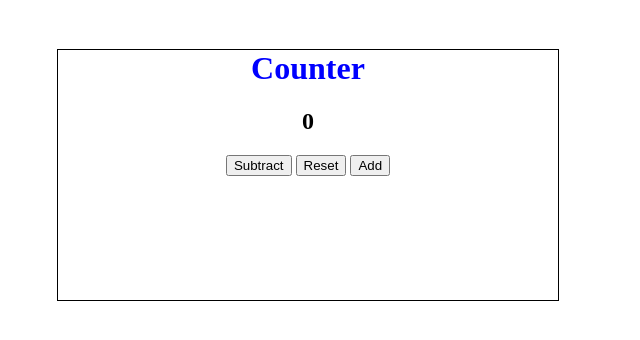
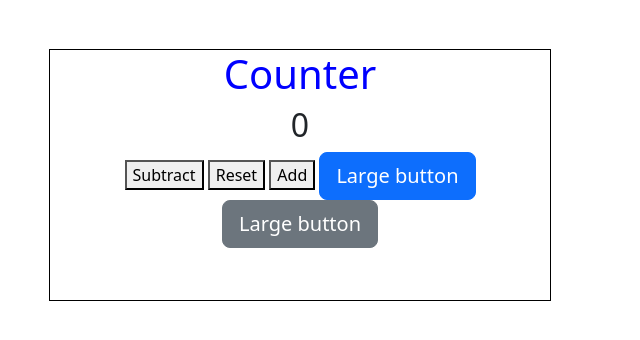
Before and after one commit to showboat051/simpleCounter23, a plain HTML site: page index.html in a window 1280 px wide. Shown: the whole page, without its empty margins (0-640 px from the left). Drawn offline with nearby package versions, Linux system fonts and the light colour scheme.

Commit message:
adding bootstrap

```diff
--- a/index.html
+++ b/index.html
@@ -4,6 +4,7 @@
     <meta charset="UTF-8">
     <meta http-equiv="X-UA-Compatible" content="IE=edge">
     <meta name="viewport" content="width=device-width, initial-scale=1.0">
+    <link href="https://cdn.jsdelivr.net/npm/bootstrap@5.3.0-alpha1/dist/css/bootstrap.min.css" rel="stylesheet" integrity="sha384-GLhlTQ8iRABdZLl6O3oVMWSktQOp6b7In1Zl3/Jr59b6EGGoI1aFkw7cmDA6j6gD" crossorigin="anonymous">
     <title>Document</title>
     <link rel="stylesheet" href="style.css">
 </head>
@@ -16,6 +17,9 @@
             <button id="subtractButton">Subtract</button>
             <button id="resetButton">Reset</button>
             <button id="addButton">Add</button>
+
+            <button type="button" class="btn btn-primary btn-lg">Large button</button>
+<button type="button" class="btn btn-secondary btn-lg">Large button</button>
         </div>
     </div>
     <script src="script.js"></script>
```
